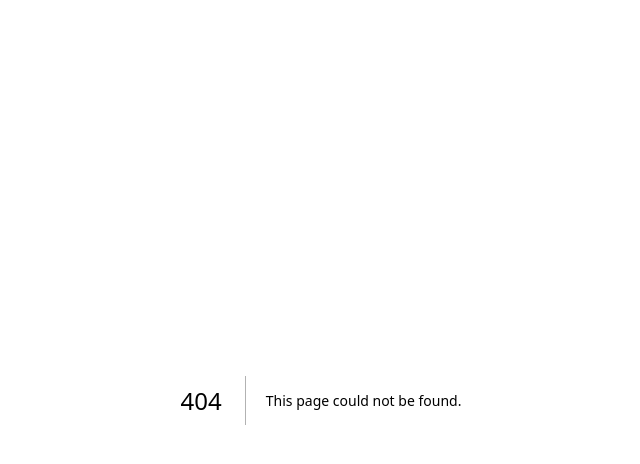
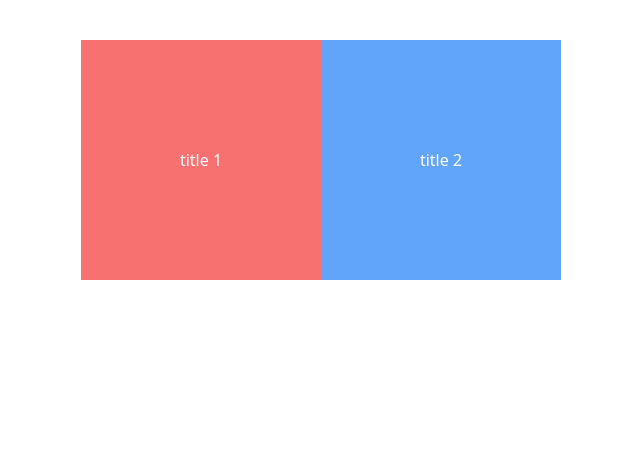
Before and after one commit to niksolaz/site-portfolio, a Next.js app: page /blogs in a window 1280 px wide. Before the commit this address had no page. Shown: the top 464 px of the page, without its empty margins (319-959 px from the left). Built offline with nearby package versions, Linux system fonts and the light colour scheme.

Commit message:
create components card blogs and page blogs

```diff
--- /dev/null
+++ b/src/app/blogs/page.tsx
@@ -0,0 +1,22 @@
+import Cardblog from '../../components/Cardblog';
+
+export default function Blogs() {
+    const cards = [
+        {
+            title: "title 1",
+            text: "Lorem ipsum dolor sit amet nam himenaeos praesent sapien. Lorem ipsum dolor sit amet nam himenaeos praesent sapien. Lorem ipsum dolor sit amet nam himenaeos praesent sapien",
+            path: "#"
+        },
+        {
+            title: "title 2",
+            text: "Lorem ipsum dolor sit amet nam himenaeos praesent sapien. Lorem ipsum dolor sit amet nam himenaeos praesent sapien. Lorem ipsum dolor sit amet nam himenaeos praesent sapien",
+            path: "#"
+        },
+    ];
+
+    return (
+        <div className="bg-white min-h-screen py-10 flex flex-wrap items-start justify-center gap-2">
+            <Cardblog cardLeft={cards[0]} cardRight={cards[1]}/>
+        </div>
+    );
+}
--- /dev/null
+++ b/src/components/Cardblog.tsx
@@ -0,0 +1,44 @@
+
+interface CardProps {
+    title: string
+    text: string
+    path: string
+  }
+
+interface CardblogProps {
+    cardLeft: CardProps;
+    cardRight: CardProps;
+}
+
+const Cardblog = ({ cardLeft, cardRight }: CardblogProps) => {
+    return (
+        <div className="w-[480px]">
+            <div className="relative w-full flex items-center justify-center">
+                <div className="absolute top-0 left-0 bg-red-400 text-center size-60 flex items-center justify-center transition-all duration-700 delay-200 transform hover:translate-x-60 hover:bg-blue-400  hover:rounded-l-full">
+                    <span className="text-white">{ cardLeft.title }</span>
+                </div>
+                <div className="absolute top-0 right-0 bg-blue-400 text-center size-60 flex items-center justify-center transition-all duration-700 delay-200 transform hover:-translate-x-60 hover:bg-red-400 hover:rounded-r-full">
+                    <span className="text-white">{ cardRight.title }</span>
+                </div>
+            </div>
+            <div className="flex items-center justify-center">
+                <div className="bg-gray-100 size-60 rounded-l-full flex items-center justify-center">
+                    <div className="w-52 space-y-2 text-center">
+                        <a className="text-gray-600 text-xs block font-bold cursor-pointer p-2" href={ cardLeft.path } target="_blank">
+                            <span className="text-clip">{ cardLeft.text }</span>
+                        </a>
+                    </div>
+                </div>
+                <div className="bg-gray-100 text-center size-60 rounded-r-full flex items-center justify-center">
+                    <div className="w-52 space-y-2 text-center">
+                        <a className="text-gray-600 text-xs block font-bold cursor-pointer p-2" href={ cardRight.path } target="_blank">
+                            <span className="text-clip">{ cardRight.text }</span>
+                        </a>
+                    </div>
+                </div>
+            </div>
+        </div>
+    );
+}
+
+export default Cardblog;
```
